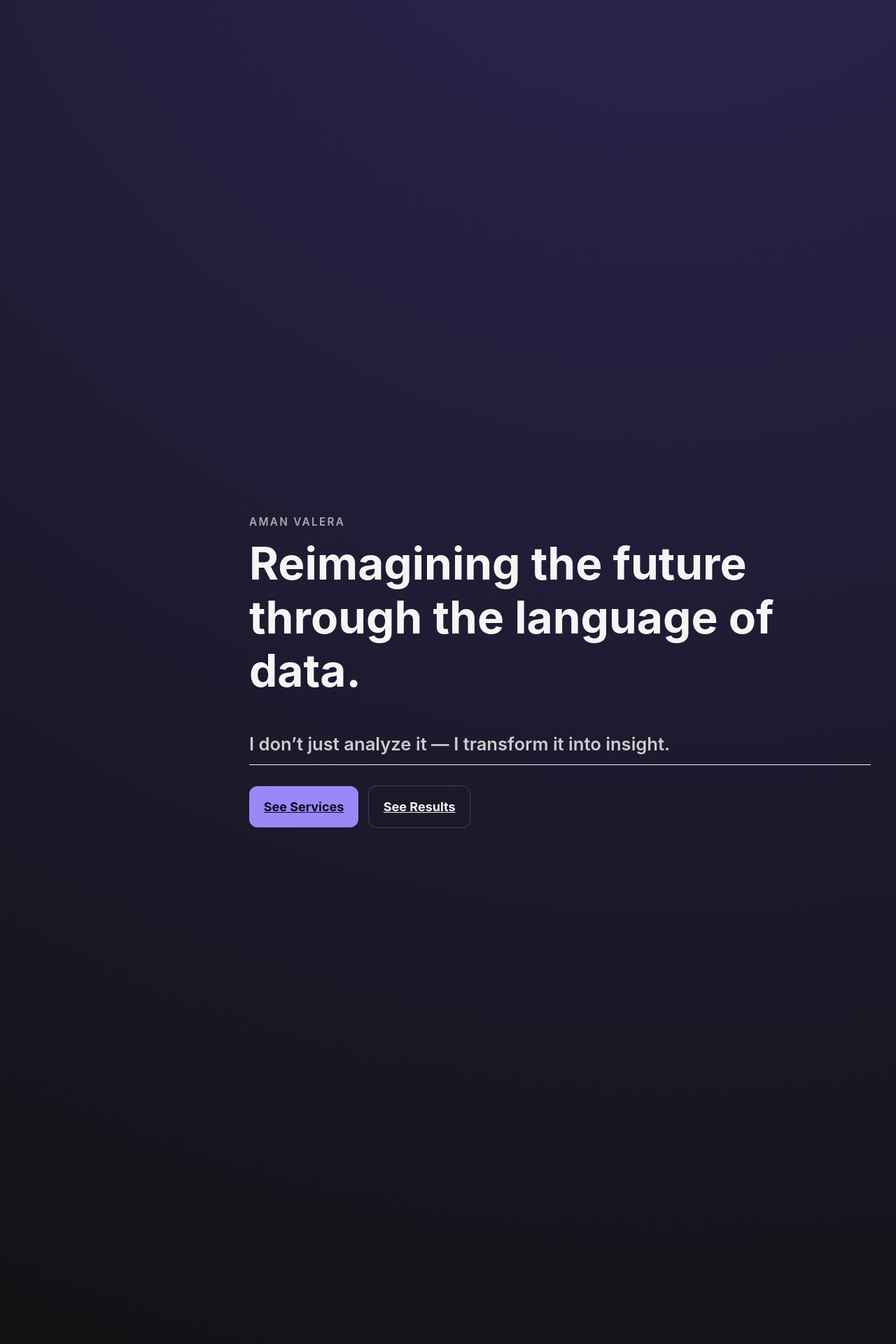
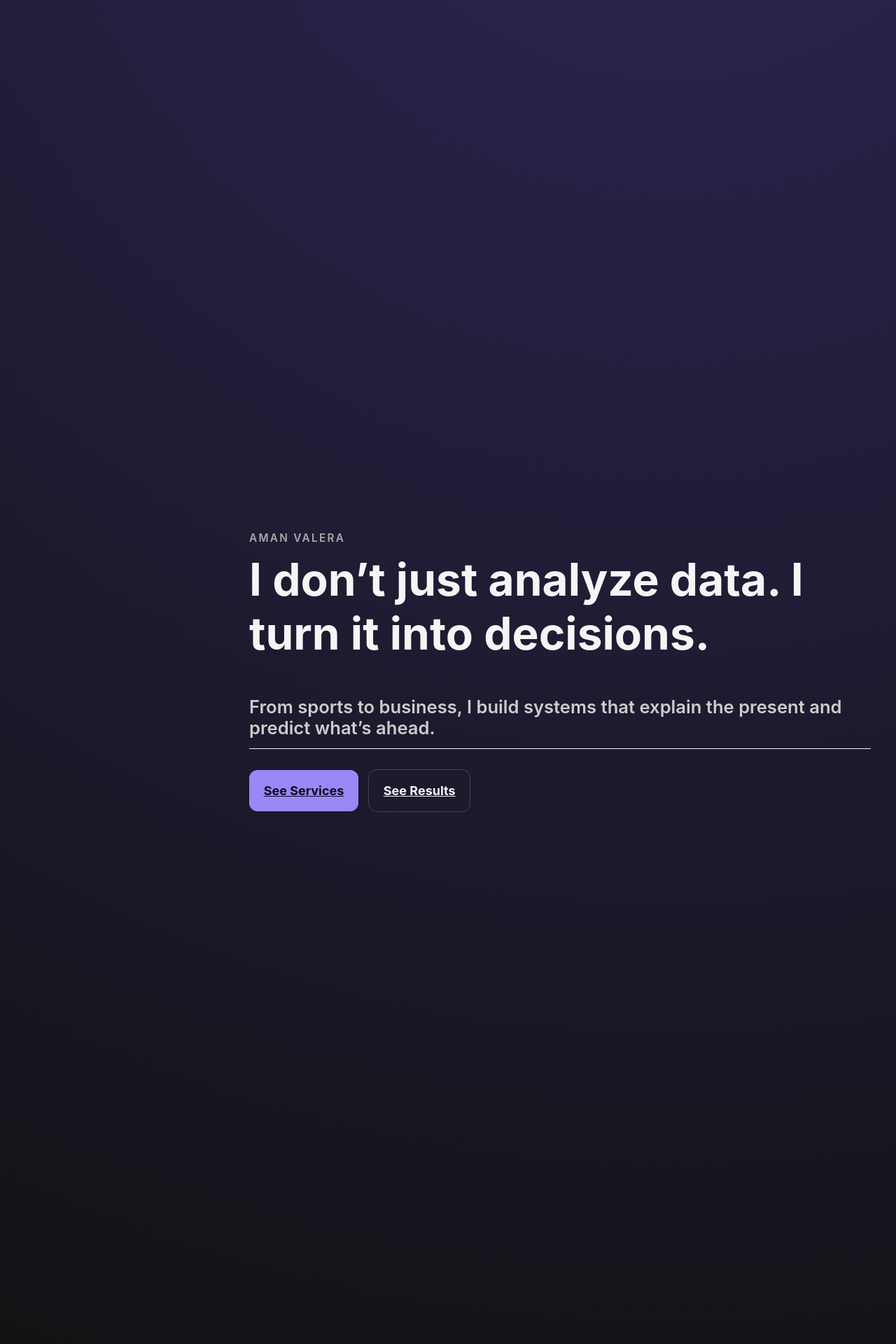
Before and after one commit to amanvalera/amanvalera.github.io, a Jekyll site: the page built from _pages/about.md, in a window 1280 px wide. Shown: the part 1354-3274 px from the top of the page at 70% size. Built offline with Jekyll 4.4.1, drawn with Linux system fonts in a browser that asks for light colours; some web fonts are replaced; a script that is not in the unit is left out; some of the changed lines change nothing that is shown.

Commit message:
Update about.md

```diff
--- a/_pages/about.md
+++ b/_pages/about.md
@@ -231,8 +231,8 @@
 <section class="snap-section hero" id="hero">
   <div class="content-wrap">
     <div class="kicker">AMAN VALERA</div>
-    <h1>Reimagining the future through the language of data.</h1>
-    <h2>I don’t just analyze it — I transform it into insight.</h2>
+    <h1>I don’t just analyze data. I turn it into decisions.</h1>
+    <h2>From sports to business, I build systems that explain the present and predict what’s ahead.</h2>
     <div style="margin-top:1.6rem;">
       <a class="cta cta-primary" href="#services">See Services</a>
       <a class="cta cta-ghost" href="#impact">See Results</a>
@@ -249,15 +249,15 @@
     <div class="grid grid-3" style="margin-top:1.5rem;">
       <div class="card">
         <h2>Business Intelligence</h2>
-        <p>Dashboards, SQL data models, Power BI, Looker Studio</p>
+        <p>Dashboards and SQL pipelines that give leaders a clear view of performance. Power BI and Looker Studio included.</p>
       </div>
       <div class="card">
         <h2>Predictive Analytics</h2>
-        <p>End-to-end ML systems, sports forecasting (e.g. IPL win predictions)</p>
+        <p>Machine learning that drives strategy — including <strong>84% F1 accuracy</strong> on IPL predictions.</p>
       </div>
       <div class="card">
-        <h2>Frontier AI Research</h2>
-        <p>Deep Learning, Agentic AI, Biologically Inspired Computation</p>
+        <h2>AI Research</h2>
+        <p>Exploring agentic systems, deep learning, and biologically inspired methods for the next generation of analytics.</p>
       </div>
     </div>
 
@@ -272,8 +272,8 @@
 <section class="snap-section about" id="about">
   <div class="content-wrap">
     <div class="kicker">Identity</div>
-    <h1>I’m a Data Scientist &amp; Machine Learning Engineer</h1>
-    <p>Expertise in <strong>sports analytics</strong> and <strong>business intelligence</strong> — bridging pipelines, models, and product to deliver clarity.</p>
+    <h1>Clarity from data</h1>
+    <p>I work across <strong>sports analytics</strong> and <strong>business intelligence</strong>. From pipelines to models to dashboards, I connect every layer into systems that support real decisions.</p>
     <div style="margin-top:1.6rem;">
       <a class="cta cta-primary" href="/projects/">View Projects</a>
       <a class="cta cta-ghost" href="mailto:youremail@example.com">Contact</a>
@@ -285,8 +285,10 @@
 <section class="snap-section impact" id="impact">
   <div class="content-wrap">
     <div class="kicker">Impact</div>
-    <h1>End-to-end systems that ship</h1>
-    <p>From SQL pipelines and dashboards to predictive ML models — including an <strong>84% F1</strong> in live IPL match predictions.</p>
+    <h1>Results</h1>
+    <p>⚡ SQL pipelines and dashboards in production.<br>
+       ⚡ Live predictive models delivering <strong>84% F1</strong> during IPL matches.<br>
+       ⚡ Research applied in working systems, not just theory.</p>
     <div style="margin-top:1.6rem;">
       <a class="cta cta-primary" href="/projects/">Explore the work</a>
       <a class="cta cta-ghost" href="#hero">Back to top</a>
@@ -298,9 +300,9 @@
 <section class="snap-section focus" id="focus">
   <div class="content-wrap">
     <div class="kicker">Focus</div>
-    <h1>Practical impact today. Exploring tomorrow.</h1>
-    <p><strong>Practical today</strong> — analytics pipelines, dashboards, and models that drive decisions.<br>
-       <strong>Exploring tomorrow</strong> — agentic approaches, biologically inspired computation, and statistical modeling.</p>
+    <h1>Now and next</h1>
+    <p><strong>Now:</strong> dashboards, pipelines, and predictive models used every day.<br>
+       <strong>Next:</strong> adaptive intelligence and agentic AI expanding how decisions are made.</p>
   </div>
 </section>
 
```
